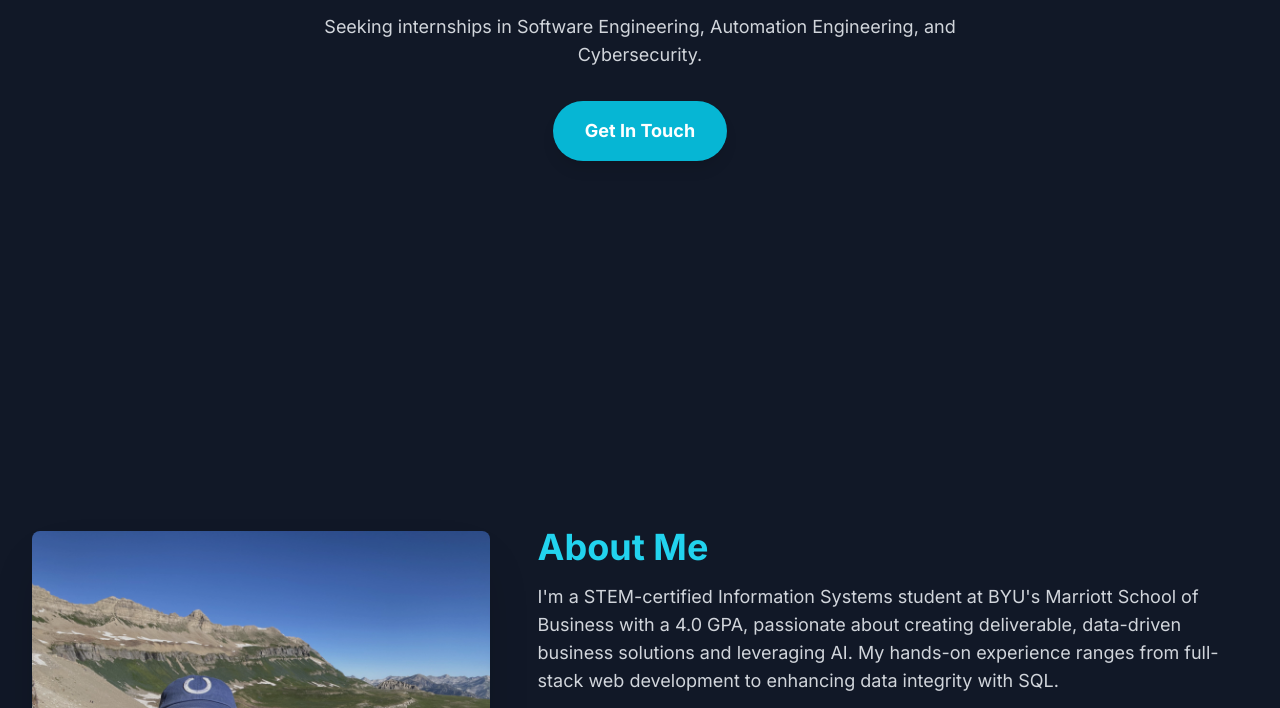
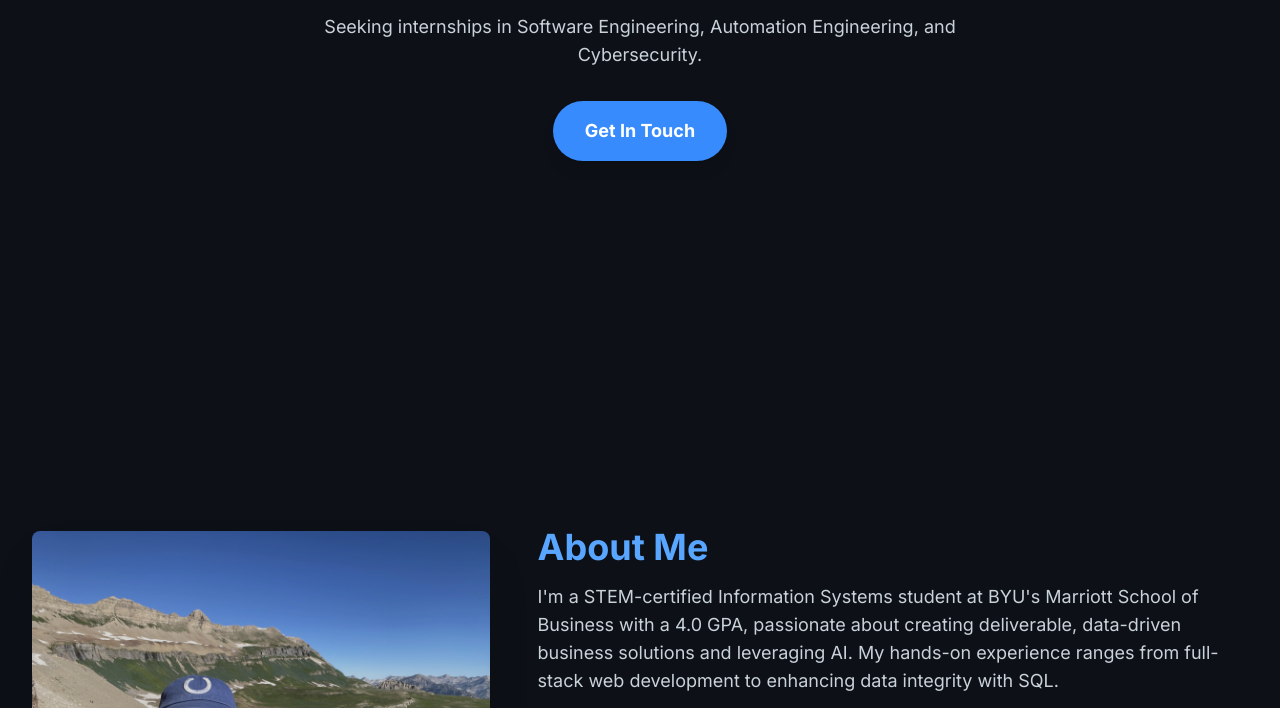
Before and after one commit to jeverett32/portfolio-website, a website: page index.html in a window 1280 px wide. Shown: the part 465-1173 px from the top of the page. Drawn offline with nearby package versions, Linux system fonts and the light colour scheme; a script that the page names is missing.

Commit message:
Update index.html

```diff
--- a/index.html
+++ b/index.html
@@ -11,26 +11,26 @@
     <link href="https://fonts.googleapis.com/css2?family=Inter:wght@400;500;700;800;900&family=Poppins:wght@700;800&display=swap" rel="stylesheet">
     <style>
         :root {
-            --bg-color: #111827;
-            --header-bg-color: rgba(17, 24, 39, 0.8);
-            --text-color: #f9fafb;
-            --text-muted-color: #d1d5db;
-            --text-muted-darker-color: #9ca3af;
-            --primary-color: #22d3ee;
-            --secondary-color: #06b6d4;
-            --secondary-hover-color: #0891b2;
-            --panel-bg-color: rgba(31, 41, 55, 0.95);
-            --panel-border-color: #374151;
-            --input-bg-color: #1f2937;
-            --input-border-color: #374151;
-            --input-focus-border-color: #06b6d4;
-            --button-secondary-bg-color: #374151;
-            --button-secondary-hover-bg-color: #4b5563;
-            --tag-bg-color: #0e7490;
-            --tag-text-color: #a5f3fc;
-            --skill-bg-color: #1f2937;
-            --skill-text-color: #67e8f9;
-            --interactive-ball-color: #06b6d4;
+            --bg-color: #0d1117;
+            --header-bg-color: rgba(13, 17, 23, 0.8);
+            --text-color: #f0f6fc;
+            --text-muted-color: #c9d1d9;
+            --text-muted-darker-color: #8b949e;
+            --primary-color: #58a6ff;
+            --secondary-color: #388bfd;
+            --secondary-hover-color: #1f6feb;
+            --panel-bg-color: rgba(22, 27, 34, 0.95);
+            --panel-border-color: #30363d;
+            --input-bg-color: #0d1117;
+            --input-border-color: #30363d;
+            --input-focus-border-color: #58a6ff;
+            --button-secondary-bg-color: #21262d;
+            --button-secondary-hover-bg-color: #30363d;
+            --tag-bg-color: #1f6feb;
+            --tag-text-color: #f0f6fc;
+            --skill-bg-color: #30363d;
+            --skill-text-color: #c9d1d9;
+            --interactive-ball-color: #58a6ff;
         }
 
         body {
@@ -41,7 +41,7 @@
         }
         .font-poppins { font-family: 'Poppins', sans-serif; }
         .nav-active { background-color: var(--secondary-color); color: white; }
-        #cursor-glow { position: fixed; width: 500px; height: 500px; border-radius: 50%; background: radial-gradient(circle, var(--primary-color-glow, rgba(6, 182, 212, 0.1)) 0%, rgba(6, 182, 212, 0) 70%); transform: translate(-50%, -50%); pointer-events: none; z-index: 0; transition: opacity 0.3s, background 0.5s; opacity: 0; }
+        #cursor-glow { position: fixed; width: 500px; height: 500px; border-radius: 50%; background: radial-gradient(circle, var(--primary-color-glow, rgba(88, 166, 255, 0.1)) 0%, rgba(88, 166, 255, 0) 70%); transform: translate(-50%, -50%); pointer-events: none; z-index: 0; transition: opacity 0.3s, background 0.5s; opacity: 0; }
         .loader { border: 4px solid #4b5563; border-top: 4px solid var(--primary-color); border-radius: 50%; width: 24px; height: 24px; animation: spin 1s linear infinite; }
         @keyframes spin { 0% { transform: rotate(0deg); } 100% { transform: rotate(360deg); } }
 
```
